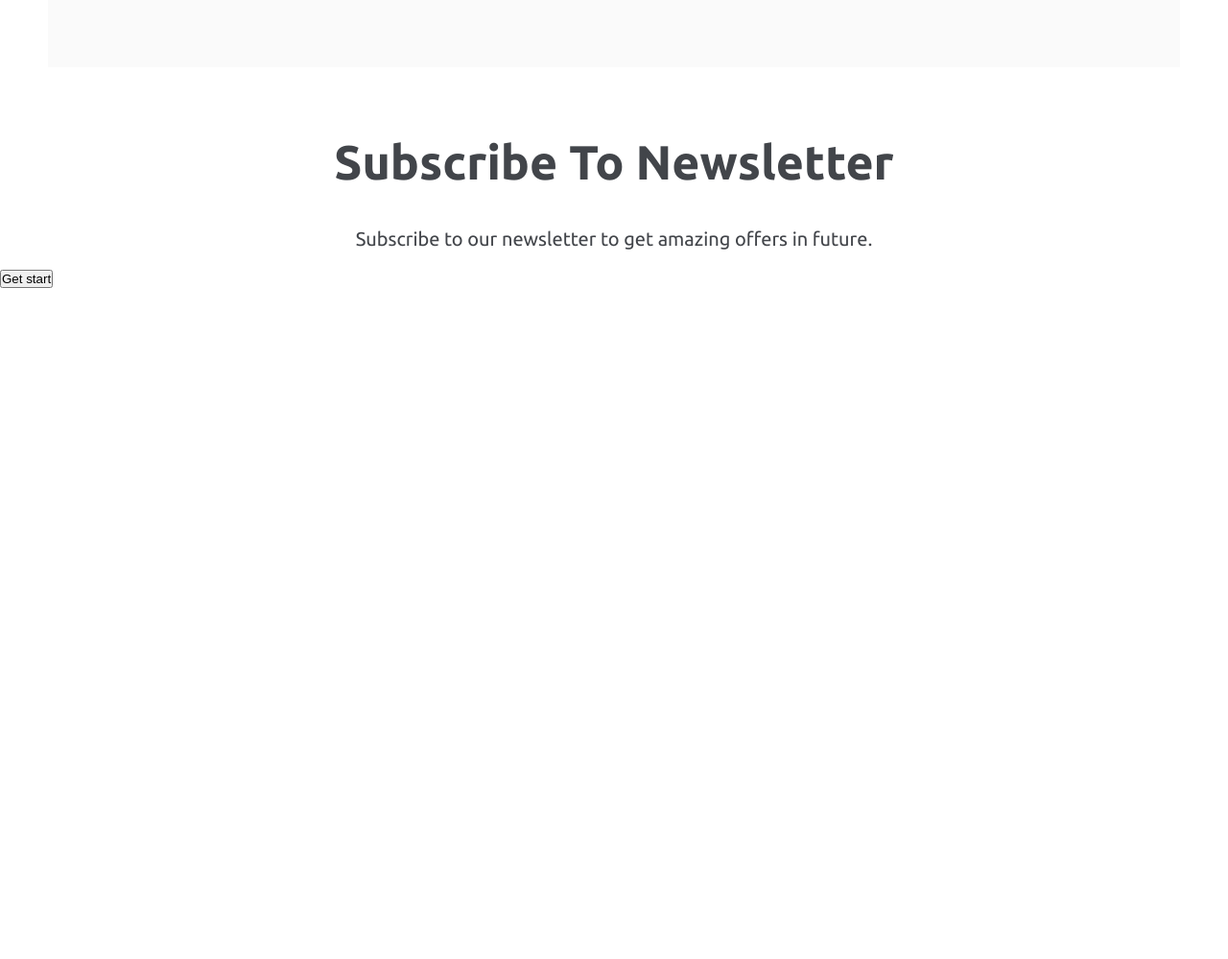
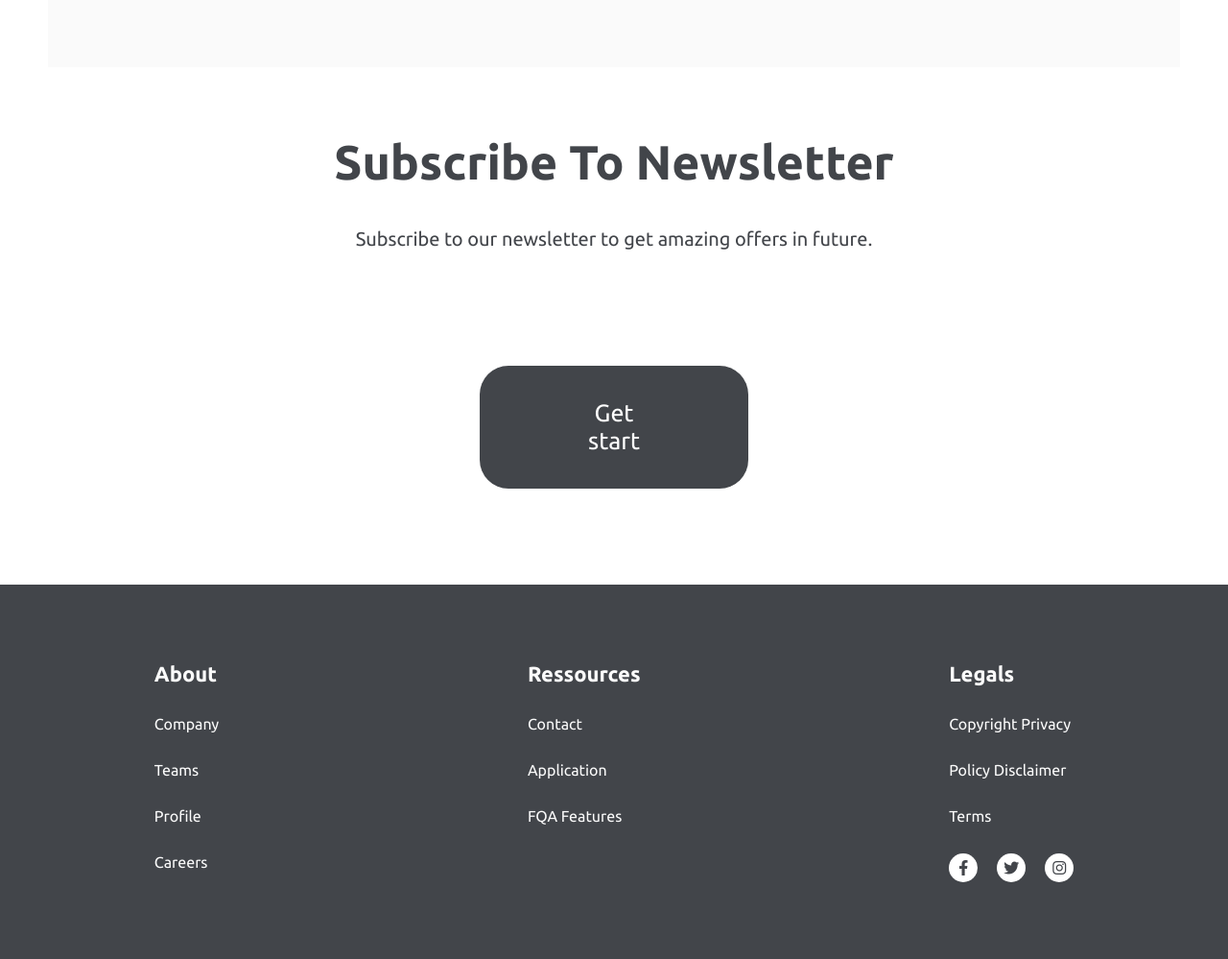
Before and after one commit to MaroineTerfous/e-scooter, a plain HTML site: page index.html in a window 1280 px wide. Shown: the part 6855-7854 px from the top of the page at 96% size. Before the commit the page ends 7155 px from the top, so only its background shows below. Drawn offline with Linux system fonts and the light colour scheme; a web font is replaced by a local one.

Commit message:
add footer

```diff
--- a/index.html
+++ b/index.html
@@ -405,10 +405,43 @@
     <div class="sectionSubcribe">
         <h2 class="sectionSubcribe__title">Subscribe To Newsletter</h2>
         <p class="sectionSubcribe__subtitle">Subscribe to our newsletter to get amazing offers in future.</p>
-        <div class="sectionSubscribe__form">
-            <a href="#"><button class="sectionSubscribe__form--btn">Get start</button></a>
+        <div class="sectionSubcribe__form">
+            <button class="sectionSubcribe__form--btn btnSubscribe">Get start</button>
         </div>
     </div>
+
+    <!-- FOOTER -->
+    <footer class="footer">
+        <!-- <img src="/img/scooter.png" alt=""> -->
+        <div class="footer__links">
+            <h3>About</h3>
+            <p>Company</p>
+            <p>Teams</p>
+            <p>Profile</p>
+            <p>Careers</p>
+        </div>
+
+        <div class="footer__links">
+            <h3>Ressources</h3>
+            <p>Contact</p>
+            <p>Application</p>
+            <p>FQA Features</p>
+        </div>
+
+        <div class="footer__links">
+            <h3>Legals</h3>
+            <p>Copyright Privacy</p>
+            <p>Policy Disclaimer</p>
+            <p>Terms</p>
+            <div class="footer__links--socialmedia">
+                <i class="fa-brands fa-facebook-f"></i>
+                <i class="fa-brands fa-twitter"></i>
+                <i class="fa-brands fa-instagram"></i>
+            </div>
+        </div>
+        <!-- <p>© Copyright 2021. All rights reserved.</p> -->
+
+    </footer>
 
 </body>
 
--- a/style.scss
+++ b/style.scss
@@ -535,7 +535,55 @@ p, h1, h2 {
     }
     &__form {
         &--btn {
-
+            color: white;
+            font-family: $primary-typo;
+            font-size: 25px;
+            background-color: $primary-color;
+            border-radius: 30px;
+            padding: 35px 90px;
+            border: none;
+            margin: 100px 500px;
         }
     }
 }
+
+// FOOTER
+.footer {
+    background-color: $primary-color;
+    width: 100%;
+    position: relative;
+    padding: 80px 0;
+    @include flexbox($align-items: start);
+    // img {
+    //     translate: -100px;
+    // }
+    &__links {
+        @include flexbox($align-items: start);
+        flex-direction: column;
+        gap: 30px;
+        &--socialmedia {
+            @include flexbox;
+            gap: 20px;
+            i {
+                @include flexbox;
+                width: 30px;
+                height: 30px;
+                border-radius: 50%;
+                background-color: white;
+                color: $primary-color;
+            }
+        }
+    }
+    h3 {
+        color: #fbfbfb;
+        font-size: 22px;
+        font-weight: 700;
+        font-family: $primary-typo;
+    }
+    p {
+        font-family: $primary-typo;
+        font-size: 16px;
+        font-weight: 400;
+        color: #fbfbfb;
+    }
+}
```
Also changed, not shown: style.css, 1 other file.
